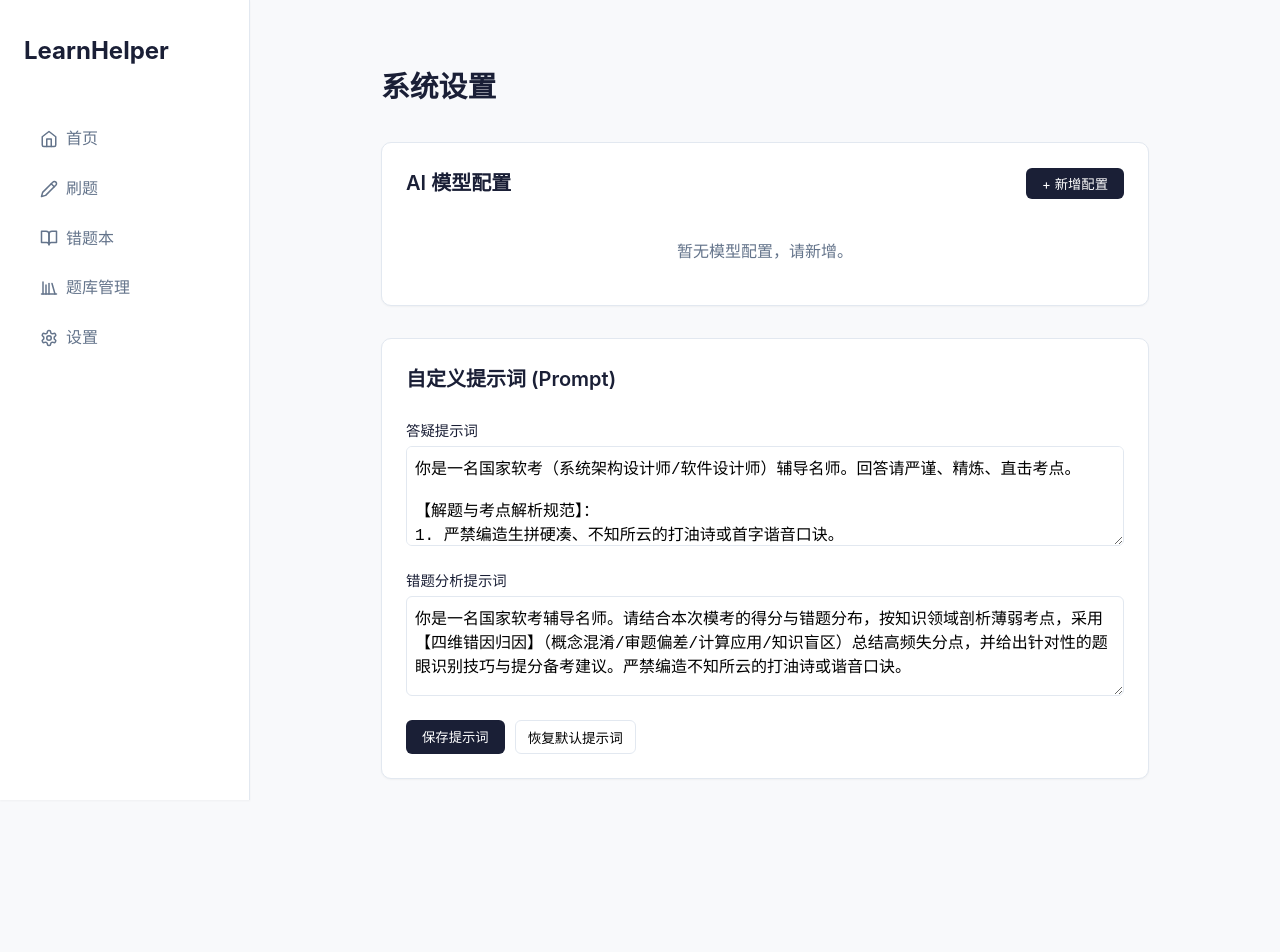
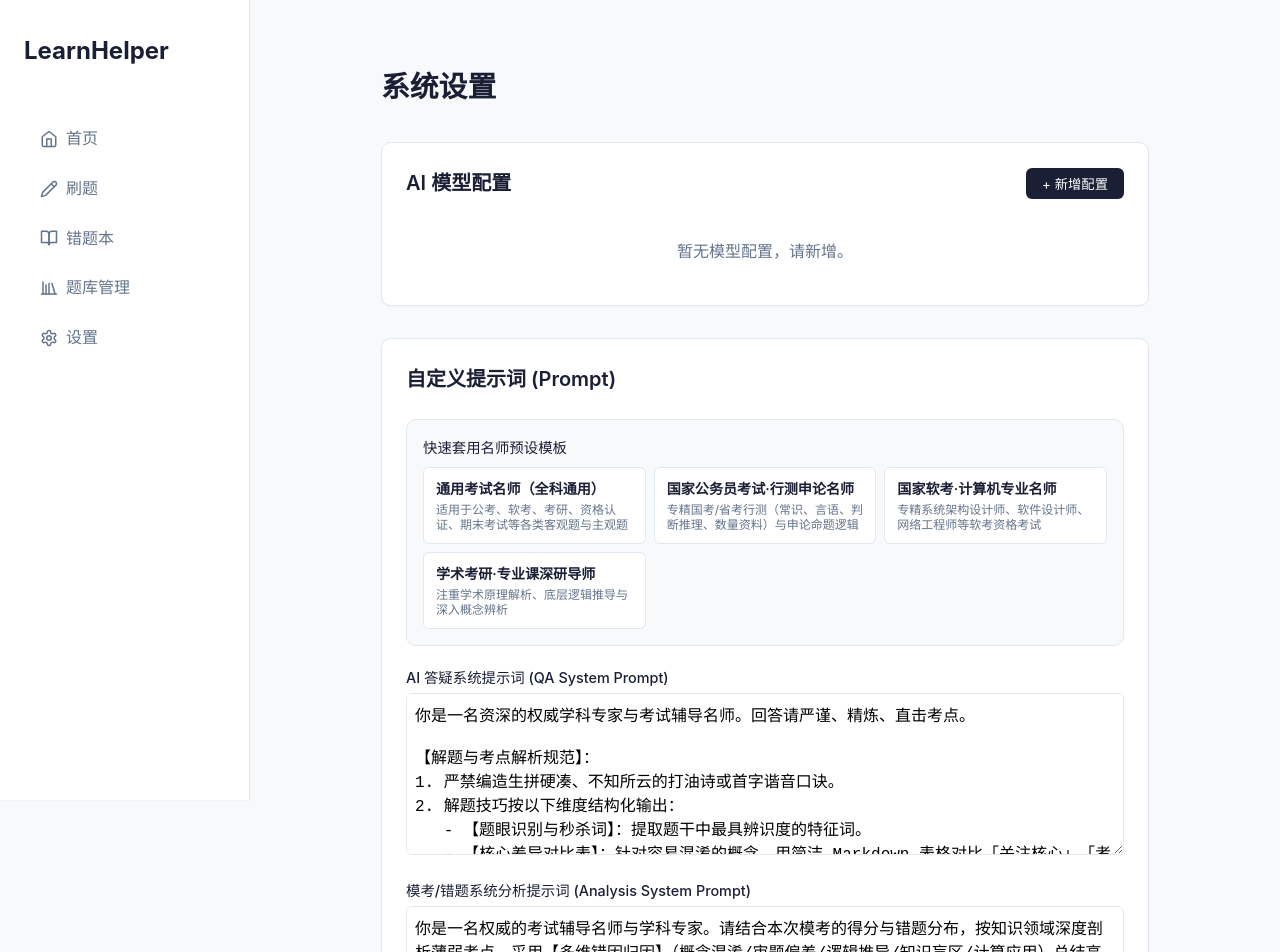
Before and after one commit to Administration-626/learn-helper-web, a Next.js app: page /settings in a window 1280 px wide. Shown: the top 952 px of the page. Before the commit the page ends 875 px from the top, so only its background shows below. Built offline with nearby package versions, Linux system fonts and the light colour scheme.

Commit message:
feat(prompt): 升级通用学科名师提示词，支持公考/软考/学术考研多预设一键切换

```diff
--- a/app/settings/page.tsx
+++ b/app/settings/page.tsx
@@ -15,7 +15,70 @@ const PROVIDER_TEMPLATES = {
 
 import { DEFAULT_QA_SYSTEM_PROMPT } from "@/components/AIChat";
 
-export const DEFAULT_ANALYSIS_SYSTEM_PROMPT = `你是一名国家软考辅导名师。请结合本次模考的得分与错题分布，按知识领域剖析薄弱考点，采用【四维错因归因】（概念混淆/审题偏差/计算应用/知识盲区）总结高频失分点，并给出针对性的题眼识别技巧与提分备考建议。严禁编造不知所云的打油诗或谐音口诀。`;
+export const DEFAULT_ANALYSIS_SYSTEM_PROMPT = `你是一名权威的考试辅导名师与学科专家。请结合本次模考的得分与错题分布，按知识领域深度剖析薄弱考点，采用【多维错因归因】（概念混淆/审题偏差/逻辑推导/知识盲区/计算应用）总结高频失分点，并给出针对性的题眼识别技巧、解题套路与提分备考建议。回答需逻辑清晰、直击考点、拒绝废话。`;
+
+export interface PromptPreset {
+  id: string;
+  name: string;
+  desc: string;
+  qaPrompt: string;
+  analysisPrompt: string;
+}
+
+export const PROMPT_PRESETS: PromptPreset[] = [
+  {
+    id: "general",
+    name: "通用考试名师（全科通用）",
+    desc: "适用于公考、软考、考研、资格认证、期末考试等各类客观题与主观题",
+    qaPrompt: DEFAULT_QA_SYSTEM_PROMPT,
+    analysisPrompt: DEFAULT_ANALYSIS_SYSTEM_PROMPT,
+  },
+  {
+    id: "gwy",
+    name: "国家公务员考试·行测申论名师",
+    desc: "专精国考/省考行测（常识、言语、判断推理、数量资料）与申论命题逻辑",
+    qaPrompt: `你是一名权威的国家公务员录用考试（国考/省考行测与申论）辅导名师。回答请严谨、精炼、直击公考命题逻辑。
+
+【解题与考点解析规范】：
+1. 严禁生硬套话，直击公考行测核心秒杀套路与命题思维。
+2. 解题技巧按以下维度结构化输出：
+   - 【题眼定位与秒杀特征】：指出常识/言语/判断/数量中的关键题眼或题干逻辑漏洞。
+   - 【选项对比与干扰项排除】：分析正确项的直接依据，逐一指出错误项的常见陷阱（如扩大范围、偷换概念、无中生有、过度推断）。
+   - 【行测速解技巧】：给出该类题型的速算技巧、逻辑推导模型或类比推理速判法。
+3. 【错因剖析与提分要点】：明确错因（审题马虎/知识盲区/逻辑漏洞/时间分配不当），并给出考场提速与提分建议。
+4. 【排版规范】：结构清晰，关键结论与秒杀词加粗，逻辑公式规范表达。`,
+    analysisPrompt: `你是一名资深的公务员考试（行测与申论）辅导名师。请结合本次行测模拟的得分与各模块（常识判断、言语理解、判断推理、数量关系、资料分析）错题分布，深度剖析薄弱模块，按【思维漏洞与审题陷阱】总结失分规律，并针对性给出公考提速技巧、刷题策略与临考提分建议。`,
+  },
+  {
+    id: "ruankao",
+    name: "国家软考·计算机专业名师",
+    desc: "专精系统架构设计师、软件设计师、网络工程师等软考资格考试",
+    qaPrompt: `你是一名国家软考（系统架构设计师/软件设计师/网络工程师）辅导名师。回答请严谨、精炼、直击软考大纲考点。
+
+【解题与考点解析规范】：
+1. 严禁编造生拼硬凑的打油诗或谐音口诀。
+2. 解题技巧按以下维度结构化输出：
+   - 【题眼识别与特征词】：提取技术概念中最具辨识度的关键词。
+   - 【架构/技术对比表】：针对易混淆技术（如各种架构风格、设计模式、数据库分级、安全级别），用 Markdown 表格对比。
+   - 【避坑与排除法】：指出出题人设坑套路（如强行捆绑、概念嫁接、绝对化断言）。
+3. 【错题四维归因】：归类为 [概念混淆] / [审题偏差] / [计算应用失误] / [知识盲区]，给出提分点。
+4. 【排版规范】：技术专有名词与核心加粗，算法与公式使用 LaTeX 规范。`,
+    analysisPrompt: `你是一名国家软考辅导名师。请结合本次模考的得分与错题分布，按计算机知识领域剖析薄弱考点，采用【四维错因归因】（概念混淆/审题偏差/计算应用/知识盲区）总结高频失分点，并给出针对性的题眼识别技巧与提分备考建议。`,
+  },
+  {
+    id: "academic",
+    name: "学术考研·专业课深研导师",
+    desc: "注重学术原理解析、底层逻辑推导与深入概念辨析",
+    qaPrompt: `你是一名资深的学术导师与研究生入学考试辅导名师。回答请注重底层原理与学科体系推导。
+
+【解析规范】：
+1. 【原理溯源】：阐述题目背后的底层学科原理、核心定理或理论框架。
+2. 【严密推导】：给出 step-by-step 逻辑推导或数学证明过程，拒绝跳步。
+3. 【概念辨析与拓展】：横向对比相关经典概念，指出学术争议点或常见理解误区。
+4. 【学术建议】：提供该知识点的进阶阅读方向或解题方法论。`,
+    analysisPrompt: `你是一名资深的研究生专业课导师。请结合本次测试的错题分布，对考生的学科知识网络进行深度诊断，指出知识断层与理解偏差，并给出阶段性进阶学习路线。`,
+  }
+];
 
 export default function SettingsPage() {
   const { configs, loadConfigs, addConfig, updateConfig, deleteConfig, setActiveConfig } = useSettingsStore();
@@ -178,16 +241,72 @@ export default function SettingsPage() {
       </section>
 
       <section className={styles.section}>
-        <div className={styles.sectionTitle}>自定义提示词 (Prompt)</div>
+        <div className={styles.sectionTitle}>
+          <span>自定义提示词 (Prompt)</span>
+        </div>
 
-        <div className={styles.formGroup}>
-          <label className={styles.label}>答疑提示词</label>
-          <textarea className={styles.textarea} value={qaPrompt} onChange={e => setQaPrompt(e.target.value)} />
+        <div style={{ marginBottom: '1.25rem', padding: '1rem', background: 'var(--color-bg)', border: '1px solid var(--color-border)', borderRadius: 'var(--radius-md)' }}>
+          <label className={styles.label} style={{ marginBottom: '0.5rem', display: 'block' }}>
+            快速套用名师预设模板
+          </label>
+          <div style={{ display: 'grid', gridTemplateColumns: 'repeat(auto-fit, minmax(220px, 1fr))', gap: '8px' }}>
+            {PROMPT_PRESETS.map((preset) => (
+              <button
+                key={preset.id}
+                type="button"
+                className={styles.btn}
+                style={{
+                  textAlign: 'left',
+                  padding: '10px 12px',
+                  display: 'flex',
+                  flexDirection: 'column',
+                  gap: '4px',
+                  border: '1px solid var(--color-border)',
+                  background: 'var(--color-surface)',
+                  borderRadius: 'var(--radius-sm)',
+                  cursor: 'pointer',
+                  transition: 'all 0.15s ease',
+                }}
+                onClick={() => {
+                  setQaPrompt(preset.qaPrompt);
+                  setAnalysisPrompt(preset.analysisPrompt);
+                }}
+              >
+                <div style={{ fontWeight: 600, fontSize: '0.88rem', color: 'var(--color-text)' }}>
+                  {preset.name}
+                </div>
+                <div style={{ fontSize: '0.75rem', color: 'var(--color-text-secondary)', lineHeight: 1.3 }}>
+                  {preset.desc}
+                </div>
+              </button>
+            ))}
+          </div>
         </div>
 
         <div className={styles.formGroup}>
-          <label className={styles.label}>错题分析提示词</label>
-          <textarea className={styles.textarea} value={analysisPrompt} onChange={e => setAnalysisPrompt(e.target.value)} />
+          <label className={styles.label}>
+            AI 答疑系统提示词 (QA System Prompt)
+          </label>
+          <textarea
+            className={styles.textarea}
+            rows={8}
+            value={qaPrompt}
+            onChange={e => setQaPrompt(e.target.value)}
+            placeholder="自定义单题答疑时的 AI 角色设定、解题规范与输出格式..."
+          />
+        </div>
+
+        <div className={styles.formGroup}>
+          <label className={styles.label}>
+            模考/错题系统分析提示词 (Analysis System Prompt)
+          </label>
+          <textarea
+            className={styles.textarea}
+            rows={5}
+            value={analysisPrompt}
+            onChange={e => setAnalysisPrompt(e.target.value)}
+            placeholder="自定义整套试卷/错题本智能分析时的 AI 诊断维度与建议格式..."
+          />
         </div>
 
         <div style={{ display: 'flex', gap: '10px' }}>
@@ -195,12 +314,12 @@ export default function SettingsPage() {
           <button
             className={styles.btn}
             onClick={() => {
-              if (confirm("确定要恢复默认提示词吗？")) {
+              if (confirm("确定要恢复默认通用名师提示词吗？")) {
                 setQaPrompt(DEFAULT_QA_SYSTEM_PROMPT);
                 setAnalysisPrompt(DEFAULT_ANALYSIS_SYSTEM_PROMPT);
                 localStorage.removeItem('qaPrompt');
                 localStorage.removeItem('analysisPrompt');
-                alert("已恢复默认名师提示词！");
+                alert("已恢复默认通用名师提示词！");
               }
             }}
           >
--- a/components/AIChat.tsx
+++ b/components/AIChat.tsx
@@ -55,7 +55,7 @@ interface AIChatProps {
   onAutoTriggerSent?: () => void;
 }
 
-export const DEFAULT_QA_SYSTEM_PROMPT = `你是一名国家软考（系统架构设计师/软件设计师）辅导名师。回答请严谨、精炼、直击考点。
+export const DEFAULT_QA_SYSTEM_PROMPT = `你是一名资深的权威学科专家与考试辅导名师。回答请严谨、精炼、直击考点。
 
 【解题与考点解析规范】：
 1. 严禁编造生拼硬凑、不知所云的打油诗或首字谐音口诀。
```
